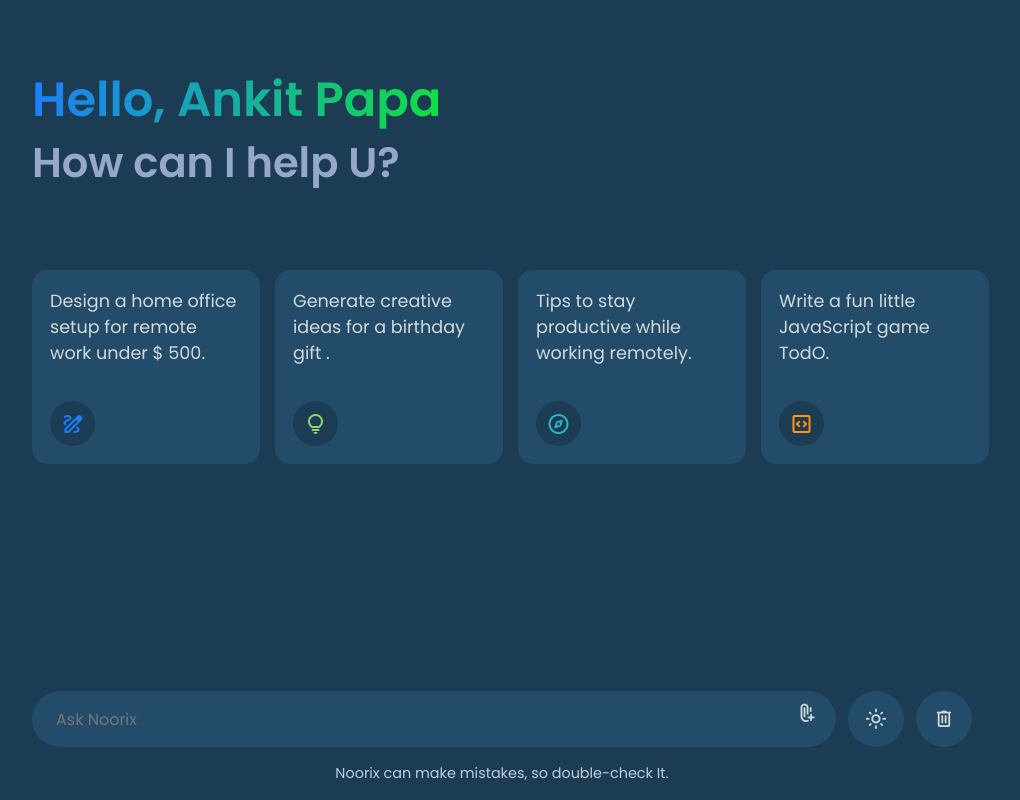
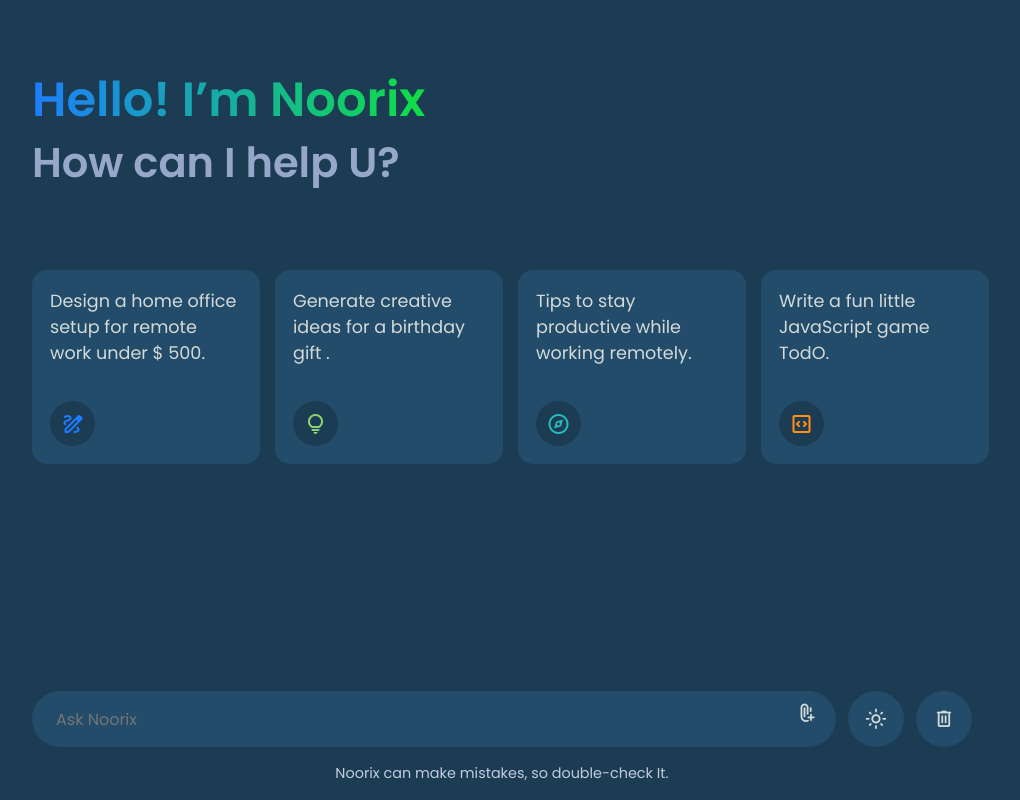
Before and after one commit to ankit-tiwari-0/Noorix-Chatbot, a plain HTML site: page index.html in a window 1280 px wide. Shown: the whole page, without its empty margins (138-1158 px from the left). Drawn offline with nearby package versions, Linux system fonts and the light colour scheme.

Commit message:
Update index.html

```diff
--- a/index.html
+++ b/index.html
@@ -10,7 +10,7 @@
 <body>
   <div class="container">
     <header class="app-header">
-     <h1 class="heading">Hello, Ankit Papa</h1>
+     <h1 class="heading">Hello! I’m Noorix</h1>
      <h2 class="sub-heading"> How can I help U?</h2>
     </header>
     <!-- suggestionslist -->
```
